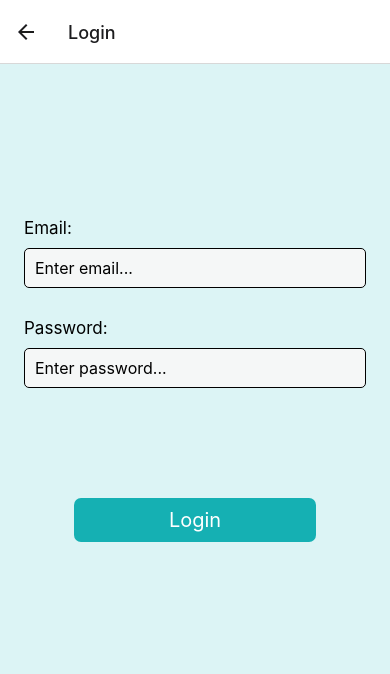
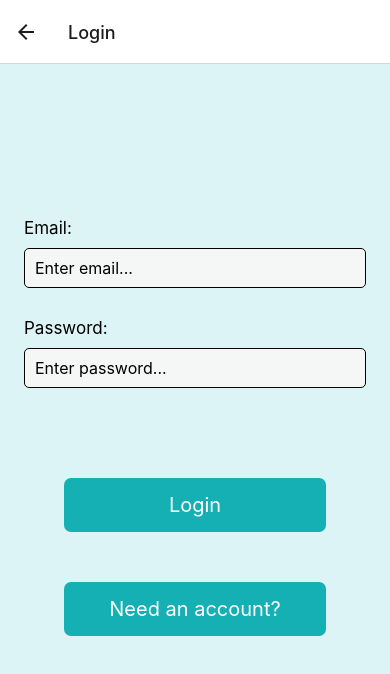
Before and after one commit to AbdulRB/WhatsThat-App, a React Native app in the folder WhatsThat/: screen /Login in a window 390 px wide. Shown: the top 674 px of the page. Built offline with nearby package versions, Linux system fonts and the light colour scheme.

Commit message:
Updated login design
Updated the login design to be more responsive and be consistent with the home page

```diff
--- a/WhatsThat/components/login.js
+++ b/WhatsThat/components/login.js
@@ -24,20 +24,14 @@ export default class LoginScreen extends Component {
         this.setState({ error: "" })
 
         if (!(this.state.email && this.state.password)) {
-            this.setState({ error: "Must enter email and password" })
+            this.setState({ error: "Must enter email and password, please try again..." })
             return;
         }
 
         if (!EmailValidator.validate(this.state.email)) {
-            this.setState({ error: "Must enter valid email" })
+            this.setState({ error: "Invalid email, please try again..." })
             return;
         }
-
-        // const PASSWORD_REGEX = new RegExp("^(?=.*?[A-Z])(?=.*?[a-z])(?=.*?[0-9])(?=.*?[#?!@$%^&*-]).{8,}$")
-        // if(!PASSWORD_REGEX.test(this.state.password)){
-        //     this.setState({error: "Password isn't strong enough (One upper, one lower, one special, one number, at least 8 characters long)"})
-        //     return;
-        // }
 
         let to_send = {
             email: this.state.email,
@@ -56,7 +50,7 @@ export default class LoginScreen extends Component {
                     return response.json()
                 }
                 else if (response.status === 400) {
-                    this.setState({ error: "Invalid email or password" })
+                    this.setState({ error: "Invalid email or password, please try again..." })
                     throw 'Invalid email or password';
 
                 }
@@ -83,10 +77,6 @@ export default class LoginScreen extends Component {
                 console.log(error)
             })
 
-
-        // console.log("Button clicked: " + this.state.email + " " + this.state.password)
-        // console.log("Validated and ready to send to the API")
-
     }
 
     _signUpNavigate = () => {
@@ -105,12 +95,6 @@ export default class LoginScreen extends Component {
                             onChangeText={email => this.setState({ email })}
                             defaultValue={this.state.email}
                         />
-
-                        {/* <>
-                            {this.state.submitted && !this.state.email &&
-                                <Text style={styles.error}>*Email is required</Text>
-                            }
-                        </> */}
                     </View>
 
                     <View style={styles.password}>
@@ -122,20 +106,6 @@ export default class LoginScreen extends Component {
                             defaultValue={this.state.password}
                             secureTextEntry
                         />
-
-                        {/* <>
-                            {this.state.submitted && !this.state.password &&
-                                <Text style={styles.error}>*Password is required</Text>
-                            }
-                        </> */}
-                    </View>
-
-                    <View style={styles.loginbtn}>
-                        <TouchableOpacity onPress={this._login}>
-                            <View style={styles.loginBtn}>
-                                <Text style={styles.buttonText}>Login</Text>
-                            </View>
-                        </TouchableOpacity>
                     </View>
 
                     <>
@@ -143,6 +113,22 @@ export default class LoginScreen extends Component {
                             <Text style={styles.error}>{this.state.error}</Text>
                         }
                     </>
+
+                    <View style={styles.login}>
+                        <TouchableOpacity onPress={this._login}>
+                            <View style={styles.loginBtn}>
+                                <Text style={styles.buttonText}>Login</Text>
+                            </View>
+                        </TouchableOpacity>
+                    </View>
+                    <View style={styles.signup}>
+                        <TouchableOpacity onPress={this._signUpNavigate}>
+                            <View style={styles.signUpBtn}>
+                                <Text style={styles.buttonText}>Need an account?</Text>
+                            </View>
+                        </TouchableOpacity>
+                    </View>
+
                 </View>
             </View>
         )
@@ -181,19 +167,28 @@ const styles = StyleSheet.create({
     loginBtn: {
         alignItems: 'center',
         justifyContent: 'center',
-        marginTop: 100,
-        marginHorizontal: 50,
+        marginHorizontal: 40,
         padding: 5,
         backgroundColor: '#15b0b3',
         borderRadius: 7,
-        marginBottom: 20
+        marginTop: 30
     },
-    signUpbtn: {
-
+    signUpBtn: {
+        alignItems: 'center',
+        justifyContent: 'center',
+        marginHorizontal: 40,
+        padding: 5,
+        backgroundColor: '#15b0b3',
+        borderRadius: 7,
+        marginTop: 30
     },
     signup: {
         justifyContent: "center",
-        textDecorationLine: "underline"
+        marginTop: 20
+    },
+    login: {
+        justifyContent: "center",
+        marginTop: 50
     },
     button: {
         marginBottom: 30,
@@ -203,10 +198,12 @@ const styles = StyleSheet.create({
         textAlign: 'center',
         color: 'white',
         fontSize: 20,
-        paddingVertical: 5
+        paddingVertical: 10
     },
     error: {
+        marginTop: 25,
         color: "red",
-        fontWeight: '900'
+        fontWeight: '500',
+        fontSize: 15
     }
 });
```
